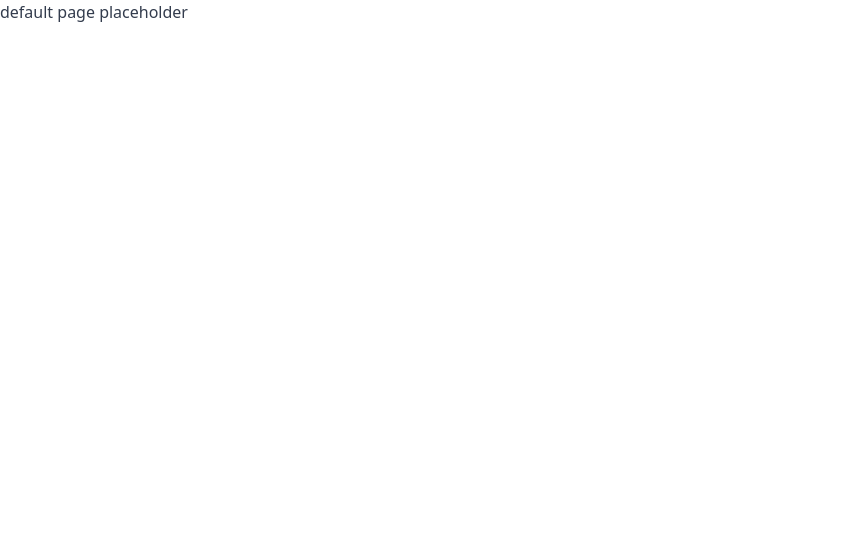
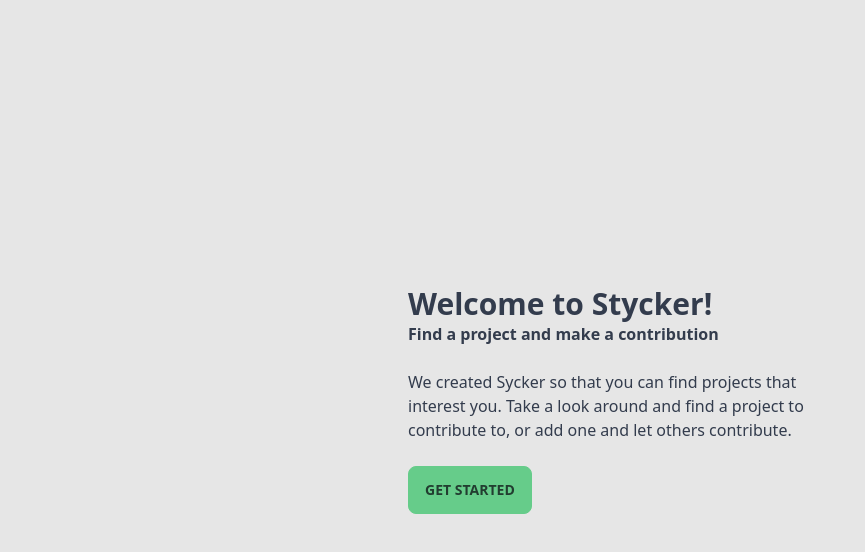
Before and after one commit to chingu-voyages/v42-bears-team-41, a Next.js app: page / in a window 1280 px wide. Shown: the top 552 px of the page, without its empty margins (0-865 px from the left). Built offline with nearby package versions, Linux system fonts and the light colour scheme.

Commit message:
homepage welcome msg and button

```diff
--- a/src/pages/index.js
+++ b/src/pages/index.js
@@ -1,7 +1,22 @@
 export default function Home() {
   return (
     <>
-      <p>default page placeholder</p>
+      <div className="hero min-h-screen bg-base-200">
+        <div className="hero-content pr-8">
+          <div className="max-w-md flex-col">
+            <h1 className="text-3xl font-bold">Welcome to Stycker!</h1>
+            <h2 className="font-bold">
+              Find a project and make a contribution
+            </h2>
+            <p className="py-6 pr-8">
+              We created Sycker so that you can find projects that interest you.
+              Take a look around and find a project to contribute to, or add one
+              and let others contribute.{" "}
+            </p>
+            <button className="btn btn-primary text-center">Get Started</button>
+          </div>
+        </div>
+      </div>
     </>
   );
 }
```
